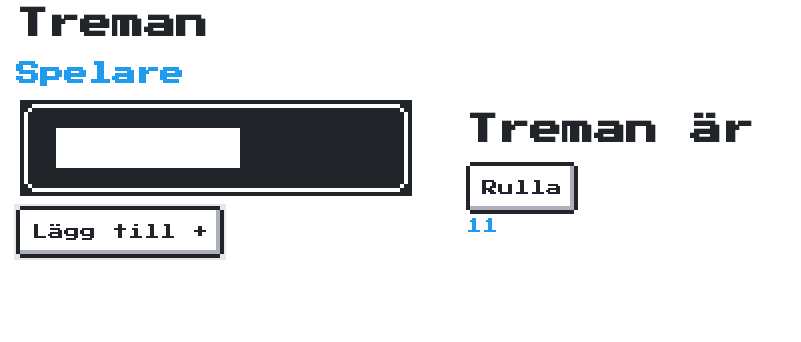
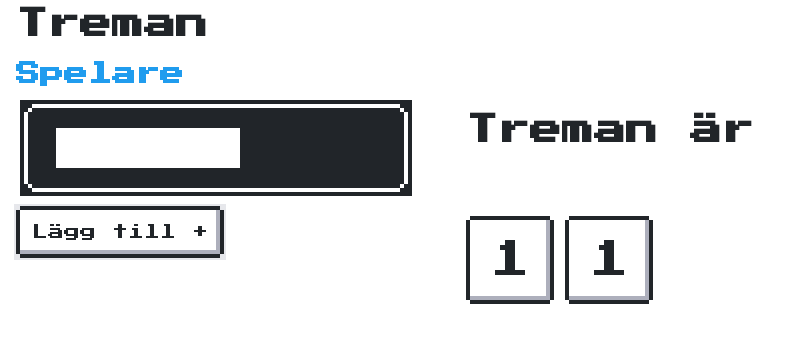
Before and after one commit to JoachimAberg/treman, an Angular app: page / in a window 1280 px wide. Both pictures are taken after a click on the button "Lägg till +". Shown: the top 342 px of the page, without its empty margins (0-801 px from the left). Built offline with nearby package versions, Linux system fonts and the light colour scheme; some icons are missing.

Commit message:
Logik för att slå tärning

```diff
--- a/src/app/main/main.component.html
+++ b/src/app/main/main.component.html
@@ -1,13 +1,34 @@
 <div class="container">
   <div class="sidebar">
     <h2 class="nes-text is-primary">Spelare</h2>
-    <treman-spelare *ngFor="let s of spelare; let i=index" [spelare]="s"></treman-spelare>
-    <button type="button" class="nes-btn" (click)="laggTillSpelare()">Lägg till +</button>
+    <treman-spelare
+      *ngFor="let s of spelare; let i = index"
+      [spelare]="s"
+    ></treman-spelare>
+    <button type="button" class="nes-btn" (click)="laggTillSpelare()">
+      Lägg till +
+    </button>
   </div>
   <div class="spelyta" *ngIf="treman">
-    <h1 >Treman är <span class="nes-text is-success">{{treman.namn}}</span></h1>
-    <button type="button" class="nes-btn" (click)=rulla()>Rulla</button><br>
-    <span class="nes-text is-primary">{{tarning1}}</span>
-    <span class="nes-text is-primary">{{tarning2}}</span>
+    <h1>
+      Treman är <span class="nes-text is-success">{{ treman.namn }}</span>
+    </h1>
+    <h2>
+      <span class="nes-text primary">{{ tremanmeddelanderubrik }}</span>
+    </h2>
+    <span class="nes-text primary">{{ tremanmeddelande }}</span>
+    <h2>
+      <span class="nes-text primary">{{ meddelanderubrik }}</span>
+    </h2>
+    <span class="nes-text primary">{{ meddelande }}</span
+    ><br />
+    <div class="tarningswrapper">
+      <button type="button" class="nes-btn tarning" (click)="rulla()">
+        {{ tarning1 }}
+      </button>
+      <button type="button" class="nes-btn tarning" (click)="rulla()">
+        {{ tarning2 }}
+      </button>
+    </div>
   </div>
 </div>
--- a/src/app/main/main.component.scss
+++ b/src/app/main/main.component.scss
@@ -1,5 +1,15 @@
-.container{
+.container {
   margin-left: 1rem;
   margin-right: 1rem;
   display: flex;
 }
+
+.tarning {
+  margin-right: 15px;
+  font-size: 40px;
+  width: 80px;
+}
+
+.tarningswrapper{
+  padding: 30px 0px;
+}
--- a/src/app/main/main.component.ts
+++ b/src/app/main/main.component.ts
@@ -10,15 +10,24 @@ import { Spelare } from "../spelare";
 export class MainComponent implements OnInit {
   public spelare: Spelare[] = [];
   public treman: Spelare = null;
+  public aktivspelare: Spelare = null;
 
   public tarning1 = 1;
   public tarning2 = 1;
+  public tremanmeddelanderubrik = "";
+  public tremanmeddelande = "";
+  public meddelanderubrik = "";
+  public meddelande = "";
+  public bytTreman = false;
   constructor(private tremanService: TremanService) {
     tremanService.spelare.subscribe(s => {
       this.spelare = s;
     });
     tremanService.treman.subscribe(t => {
       this.treman = t;
+    });
+    tremanService.aktivSpelare.subscribe(s => {
+      this.aktivspelare = s;
     });
   }
 
@@ -28,8 +37,68 @@ export class MainComponent implements OnInit {
   }
 
   public rulla() {
+
+    this.nollstallMeddelanden();
+
     this.tarning1 = Math.floor(Math.random() * 6) + 1;
     this.tarning2 = Math.floor(Math.random() * 6) + 1;
-    this.tremanService.nastaSpelare();
+
+    const index = this.spelare.indexOf(this.aktivspelare);
+    let nastaSpelare = true;
+
+    if (this.tarning1 === this.tarning2) {
+      nastaSpelare = false;
+      this.meddelanderubrik = "Två " + this.tarning1 + ":or";
+      this.meddelande =
+        this.aktivspelare.namn + "ska dela ut " + this.tarning1 + " klunkar!";
+    } else if (this.tarning1 + this.tarning2 === 7) {
+      nastaSpelare = false;
+      const drickare = this.spelare[
+        index === this.spelare.length - 1 ? 0 : index + 1
+      ];
+      this.meddelanderubrik = "Seven ahead";
+      this.meddelande = drickare.namn + " ska ta en klunk!";
+    } else if (this.tarning1 + this.tarning2 === 9) {
+      nastaSpelare = false;
+      const drickare = this.spelare[
+        index === 0 ? this.spelare.length - 1 : index - 1
+      ];
+      this.meddelanderubrik = "Nine behind";
+      this.meddelande = drickare.namn + " ska ta en klunk!";
+    } else if (this.tarning1 + this.tarning2 === 11) {
+      nastaSpelare = false;
+      this.meddelanderubrik = "Finger på näsan";
+      this.meddelande = "Sista spelaren ska ta en klunk!";
+    }
+
+    if(this.tarning1 === 3 || this.tarning2 ===3  || this.tarning1 + this.tarning2 ===3){
+      nastaSpelare = false;
+      if (this.tarning1 === 3 && this.tarning2 === 3 ) {
+        this.tremanmeddelanderubrik = "2 treor";
+        this.tremanmeddelande = this.treman.namn + " ska dricka 2 klunkar";
+      }
+      else {
+        this.tremanmeddelanderubrik = "1 trea";
+        this.tremanmeddelande = this.treman.namn + " ska dricka 1 klunk";
+
+      }
+    }
+
+    if(nastaSpelare){
+      this.meddelanderubrik = "Nästa spelare"
+      if(this.bytTreman){
+        this.tremanService.bytTreman();
+      }
+      this.bytTreman = false;
+      this.tremanService.nastaSpelare();
+    }
+  }
+
+  private nollstallMeddelanden(){
+    this.tremanmeddelande = "";
+    this.meddelande = "";
+    this.tremanmeddelanderubrik = "";
+    this.meddelanderubrik = "";
+
   }
 }
--- a/src/app/spelare.ts
+++ b/src/app/spelare.ts
@@ -1,3 +1,4 @@
 export class Spelare {
   namn: string;
+  klunkar = 0;
 }
--- a/src/app/treman.service.ts
+++ b/src/app/treman.service.ts
@@ -66,4 +66,11 @@ export class TremanService {
       this.spelareLista[index === this.spelareLista.length - 1 ? 0 : index + 1]
     );
   }
+
+  public bytTreman() {
+    const index = this.spelareLista.indexOf(this.tremanBS.value);
+    this.tremanBS.next(
+      this.spelareLista[index === 0 ? this.spelareLista.length - 1 : index + -1]
+    );
+  }
 }
```
